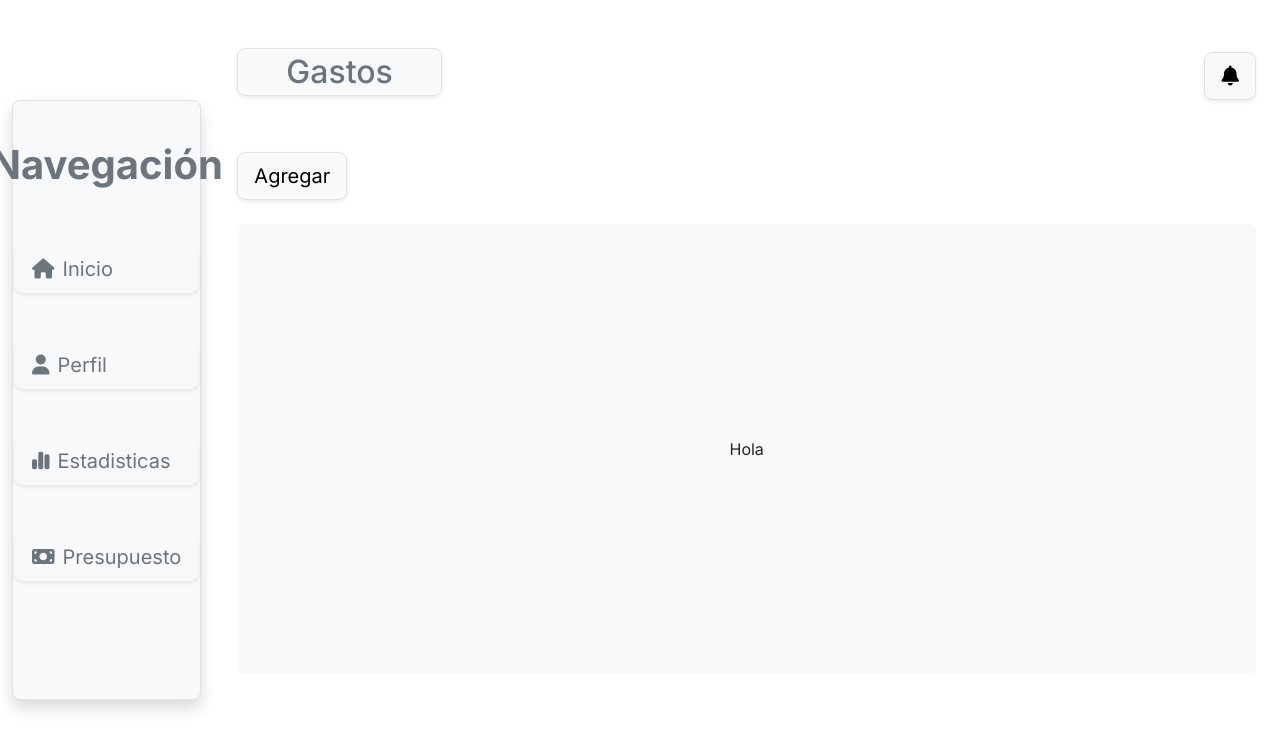
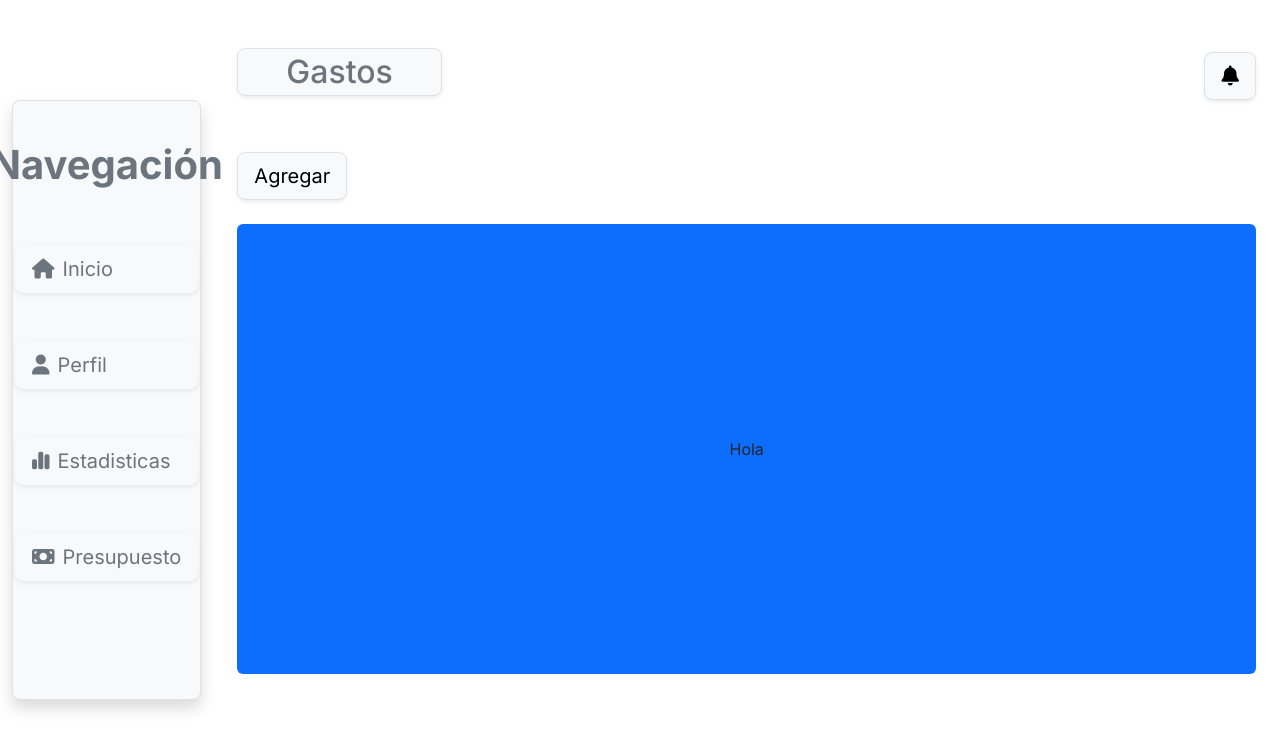
Before and after one commit to Whomy09/forntend-spend-track, a Vue app: page / in a window 1280 px wide. Shown: the top 750 px of the page. Built offline with nearby package versions, Linux system fonts and the light colour scheme.

Commit message:
Prueba de ramas

```diff
--- a/src/views/PrincipalView/PrincipalView.vue
+++ b/src/views/PrincipalView/PrincipalView.vue
@@ -5,7 +5,7 @@
     </div>
     <div class="bg-light-emphasis h-75 mt-5">
       <button class="btn btn-light btn-lg border border-1 shadow-sm">Agregar</button>
-      <div class="d-flex justify-content-center align-items-center bg-light mt-4 h-75 rounded-2">
+      <div class="d-flex justify-content-center align-items-center bg-primary mt-4 h-75 rounded-2">
         Hola
       </div>
     </div>
```
